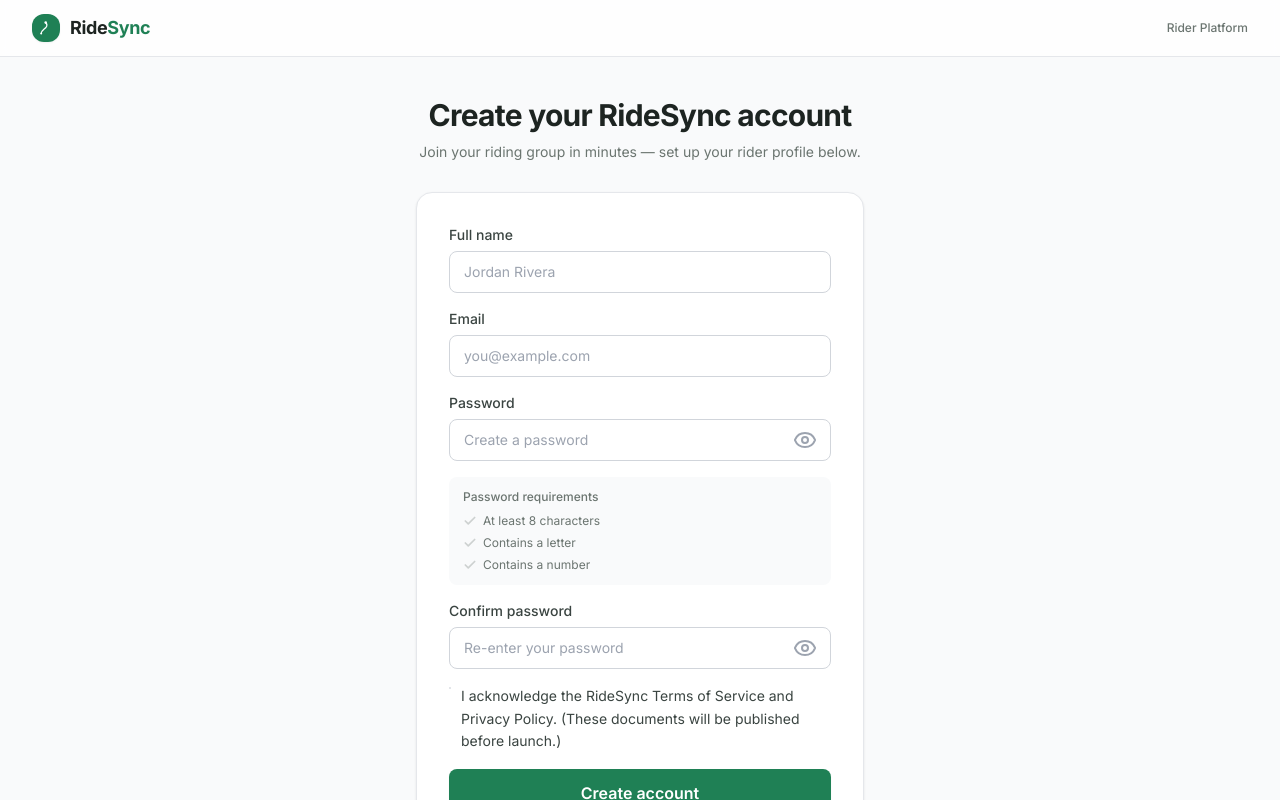
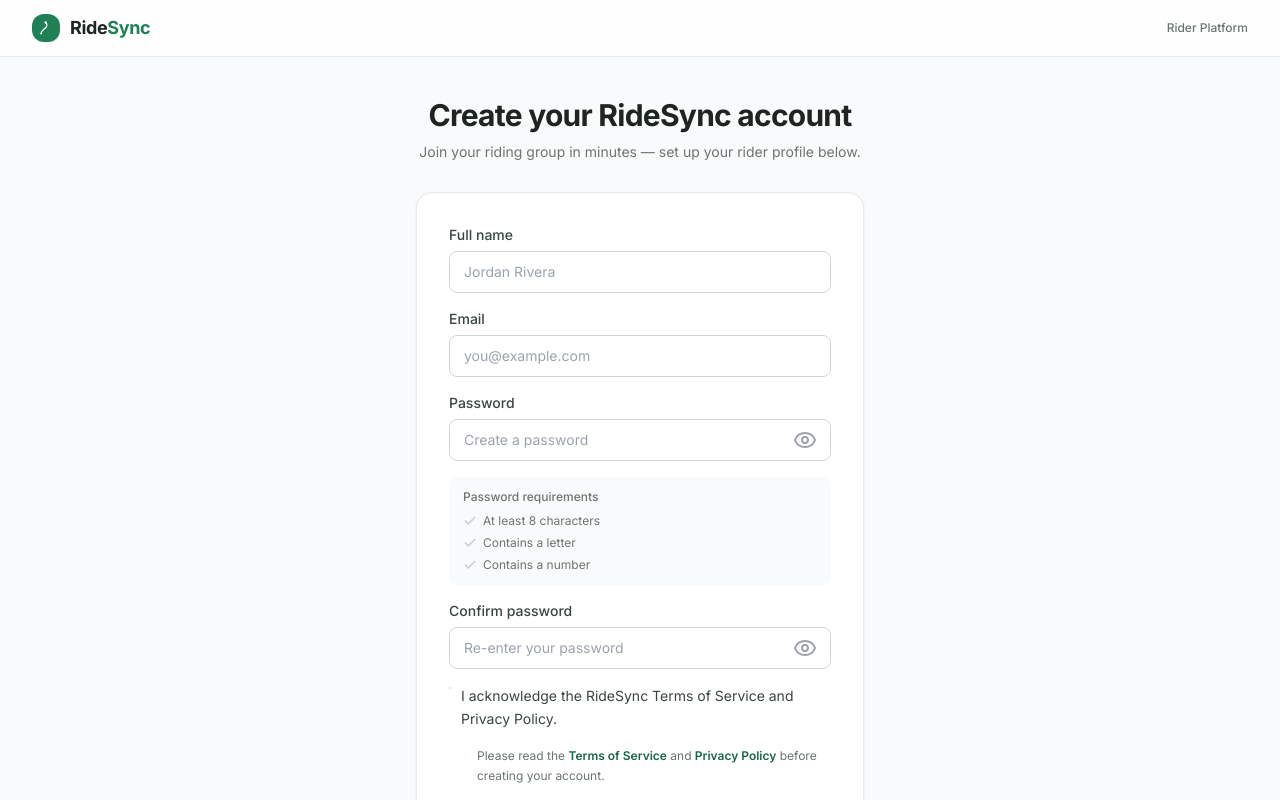
Before and after one commit to 33sanskar33/RideSync, a React (Vite) app: page /signup in a window 1280 px wide. Shown: the top 800 px of the page. Built offline with nearby package versions, Linux system fonts and the light colour scheme; no server answers.

Commit message:
Wire legal pages into src/pages/SignupPage.tsx

```diff
--- a/src/pages/SignupPage.tsx
+++ b/src/pages/SignupPage.tsx
@@ -177,13 +177,15 @@ export default function SignupPage() {
           label={
             <>
               I acknowledge the RideSync Terms of Service and Privacy Policy.
-              (These documents will be published before launch.)
             </>
           }
           checked={terms}
           onChange={(e) => setTerms(e.target.checked)}
           error={errors.terms}
         />
+        <p className="pl-7 text-xs leading-relaxed text-charcoal-muted">
+          Please read the <Link to="/terms" className="font-semibold text-ridesync-700 hover:underline">Terms of Service</Link> and <Link to="/privacy" className="font-semibold text-ridesync-700 hover:underline">Privacy Policy</Link> before creating your account.
+        </p>
 
         <Button type="submit" size="lg" fullWidth loading={loading}>
           {loading ? 'Creating account…' : 'Create account'}
```
